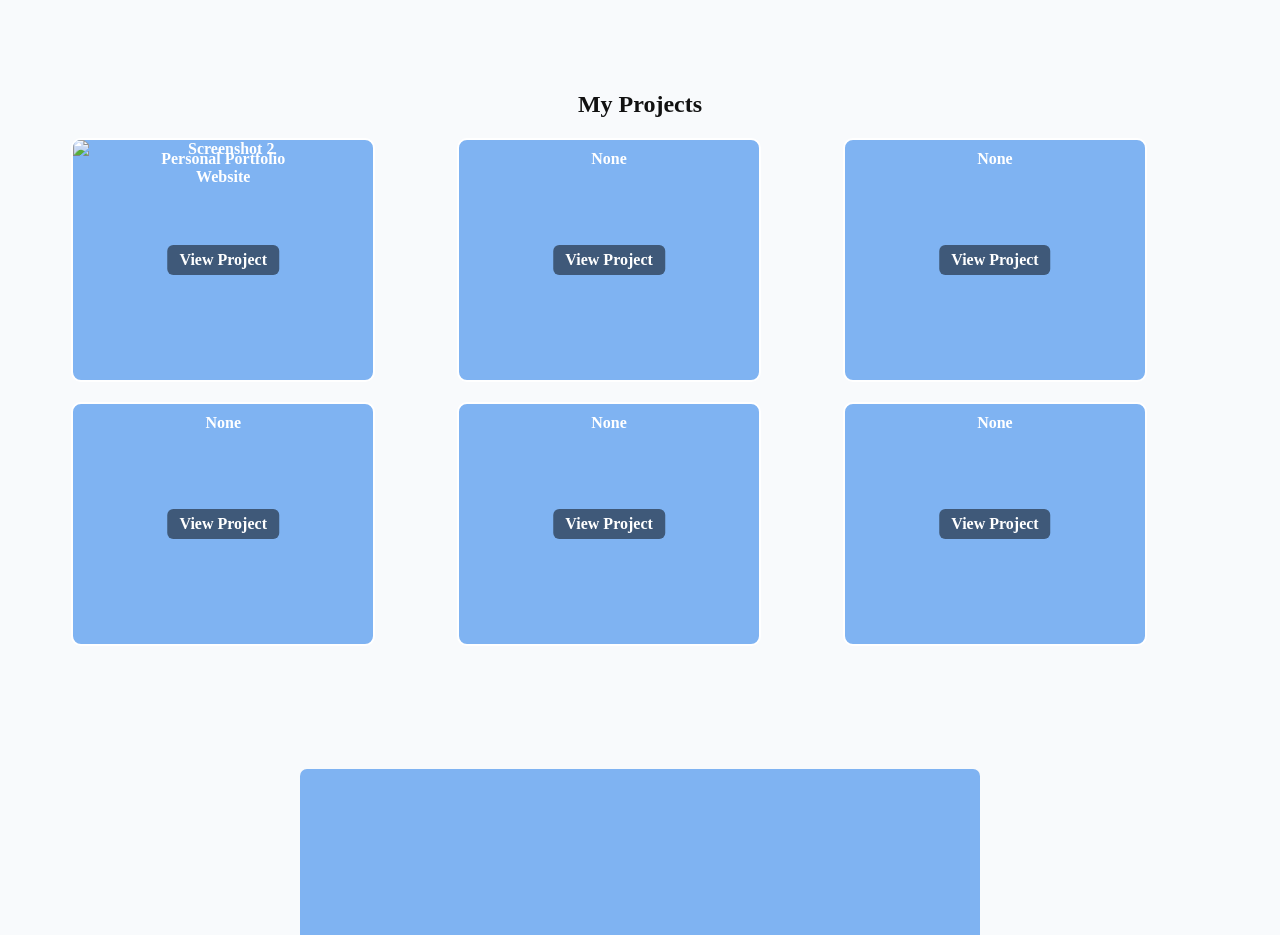
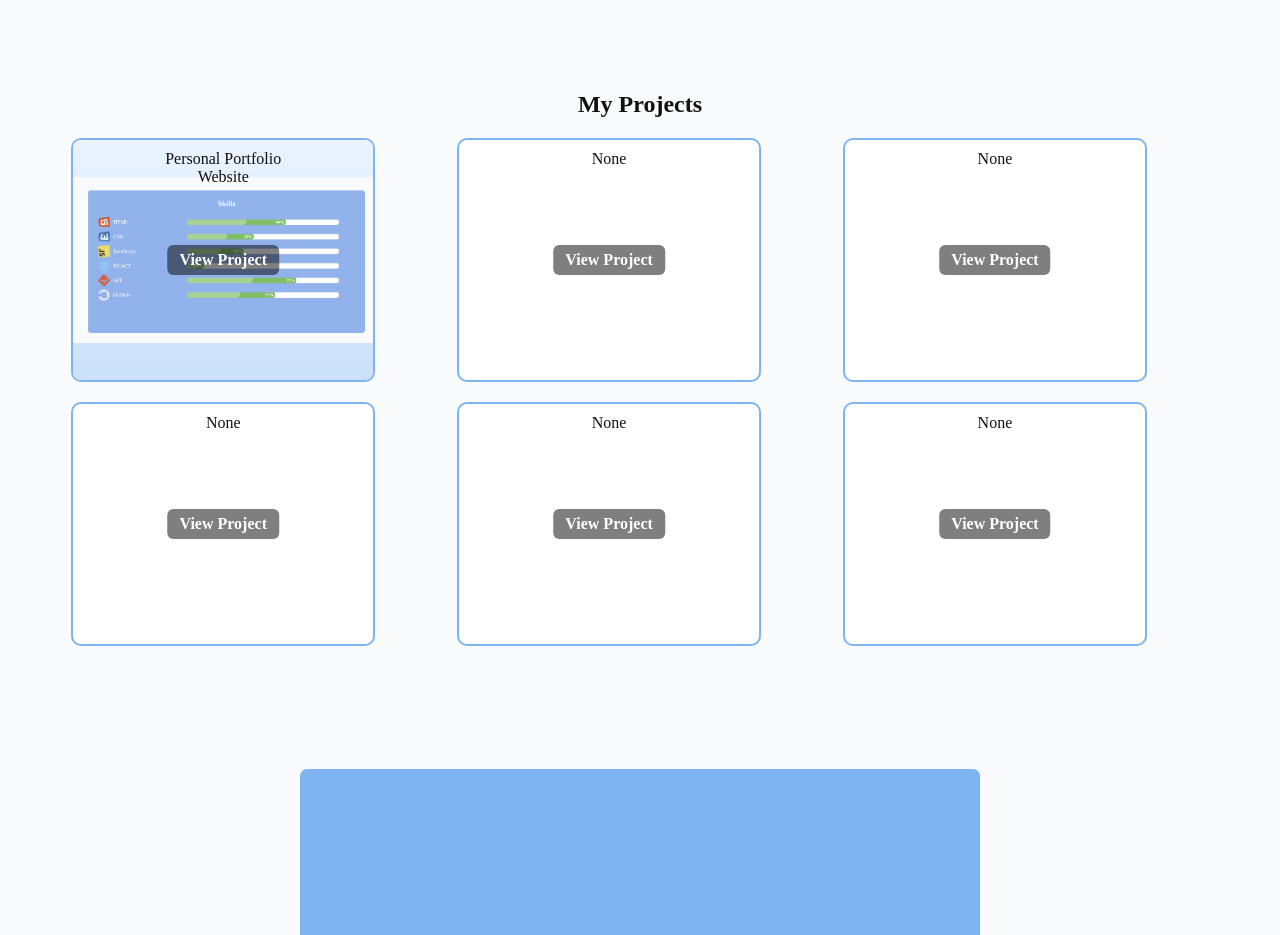
Before and after one commit to George-frontend/personal-portfolio, a plain HTML site: page src/index.html in a window 1280 px wide. Shown: the part 2140-3075 px from the top of the page. Drawn offline with Linux system fonts and the light colour scheme.

Commit message:
added images for project 1

```diff
--- a/src/index.html
+++ b/src/index.html
@@ -173,9 +173,9 @@
           <a href="">View Project</a>
 
           <div class="image-slider">
-            <img src="project1-images/picture1.png" alt="Screenshot 1" class="active" />
-            <img src="project1-images/picture2.png" alt="Screenshot 2" />
-            <img src="project1-images/picture3.png" alt="Screenshot 3" />
+            <img src="images/project1-images/picture1.png" alt="Screenshot 1" class="active" />
+            <img src="images/project1-images/picture2.png" alt="Screenshot 2" />
+            <img src="images/project1-images/picture3.png" alt="Screenshot 3" />
           </div>
         </div>
 
--- a/src/styles/projects.css
+++ b/src/styles/projects.css
@@ -1,4 +1,3 @@
-/* ================= PROJECTS SECTION ================= */
 #projects {
     display: flex;
     flex-direction: column;        /* Stack title and cards vertically */
@@ -9,7 +8,6 @@
     text-align: center;
 }
 
-/* Grid container for all project cards */
 .projects-container1 {
     display: grid;
     grid-template-columns: repeat(3, 1fr); /* 3 equal columns */
@@ -20,12 +18,11 @@
     max-width: 1200px;
 }
 
-/* ================= INDIVIDUAL PROJECT CARD ================= */
 .project-card {
     width: 300px;
     height: 240px;
-    background-color: #7FB3F2;
-    border: 2px solid #ffffff;
+    background-color: #ffffff;
+    border: 2px solid #7FB3F2;
     border-radius: 10px;
     position: relative;               /* Required for absolute positioning of title and link */
     overflow: hidden;                 /* Hide overflowing content */
@@ -40,7 +37,6 @@
     padding: 0;                       /* Remove padding to let title/link overlay slider */
 }
 
-/* ================= IMAGE SLIDER ================= */
 .image-slider {
     width: 100%;
     height: 100%;                     /* Fill the card */
@@ -51,7 +47,9 @@
 .image-slider img {
     width: 100%;
     height: 100%;
-    object-fit: cover;                 /* Maintain aspect ratio, cover whole slider */
+    /* object-fit: cover; */
+    object-fit: contain;
+    background: linear-gradient(180deg, #eaf3ff 0%, #cbe0fa 100%);
     position: absolute;
     top: 0;
     left: 0;
@@ -65,7 +63,6 @@
     z-index: 2;
 }
 
-/* ================= CARD TITLE ================= */
 .project-card h3 {
     position: absolute;      /* Place title over slider */
     top: 10px;               /* Small gap from top */
@@ -74,12 +71,11 @@
     z-index: 10;             /* Above slider images */
     margin: 0;               /* Remove default margin */
     /* No background, no padding, just plain text */
-    color: #ffffff;          /* Keep text white or choose another color */
-    font-weight: bold;
+    color: #111111;          /* Keep text white or choose another color */
+    font-weight: 400;
     font-size: 16px;         /* Adjust size as needed */
 }
 
-/* ================= PROJECT LINK ================= */
 .project-card a {
     position: absolute;
     top: 50%;                         /* Center vertically */
@@ -107,7 +103,6 @@
     box-shadow: 0 2px 4px rgba(0,0,0,0.2);
 }
 
-/* ================= CARD HOVER EFFECT ================= */
 .project-card:hover {
     transform: scale(1.05);            /* Slightly enlarge card on hover */
     box-shadow: 0 6px 15px rgba(255, 255, 255, 0.3); /* Glow effect */
```
Also changed, not shown: src/images/project1-images/picture1.png (added), src/images/project1-images/picture2.png (added), src/images/project1-images/picture3.png (added).
